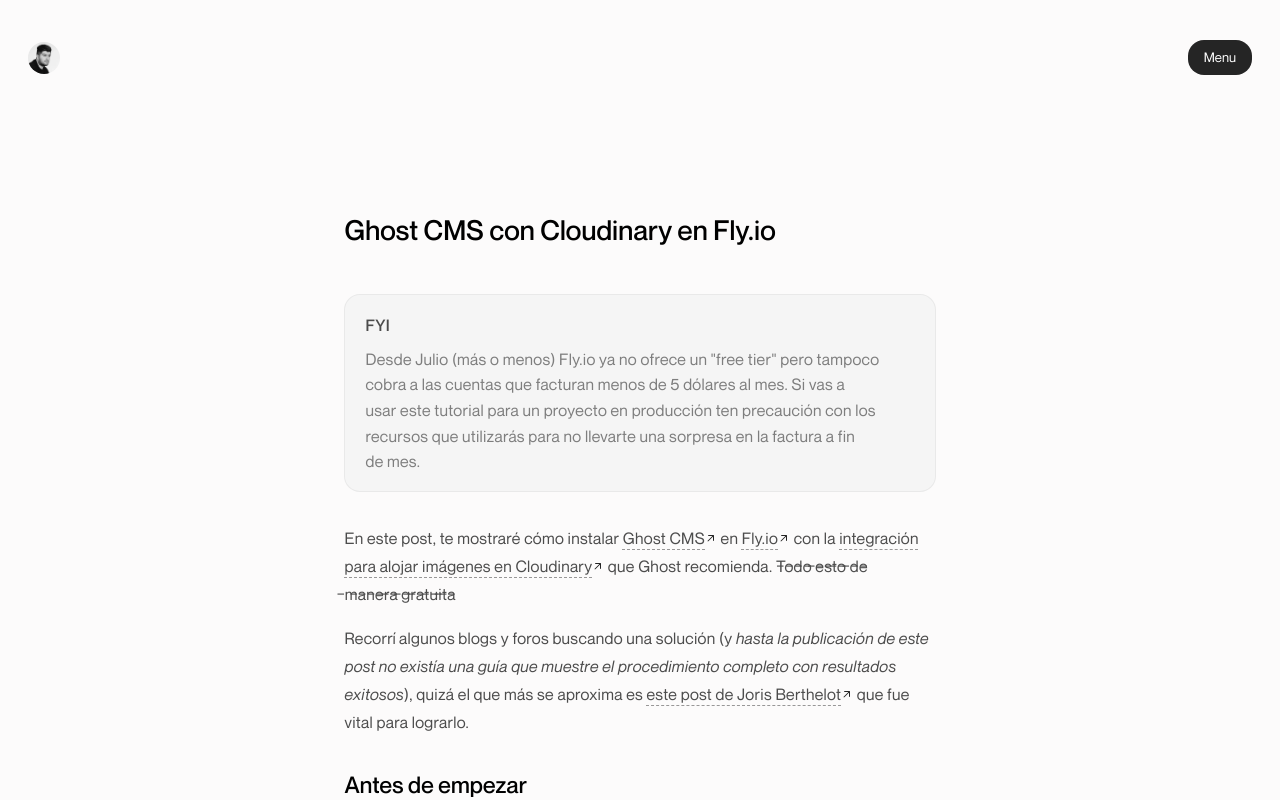
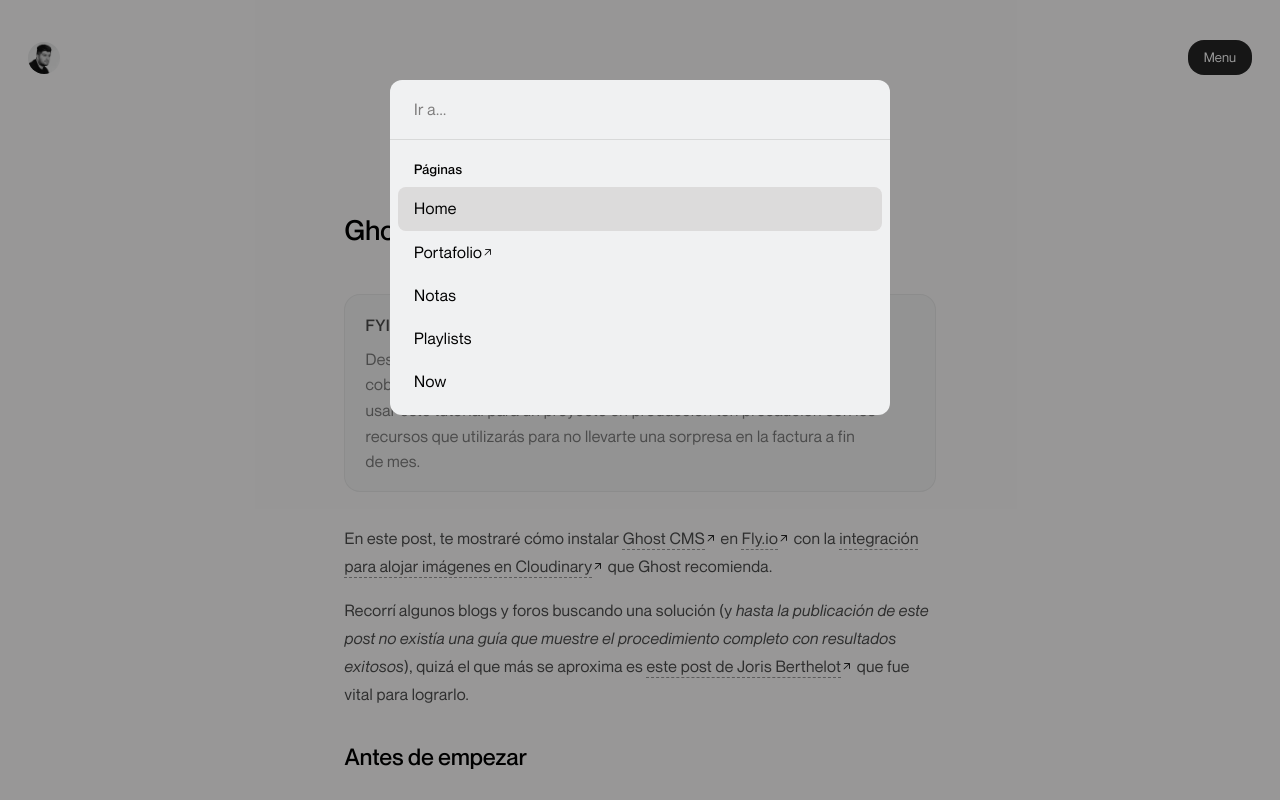
Before and after one commit to byjuanberrios/juanberrios.com, an Astro site: page /notes/instalar-ghost-cms-con-la-integracion-de-cloudinary-en-fly-io in a window 1280 px wide. Both pictures are taken after a click on the button "Menu". Shown: the top 800 px of the page. Built offline with nearby package versions, Linux system fonts and the light colour scheme; Astro itself is replaced by a stand-in of ours.

Commit message:
Add modal menu + several styling improvements

```diff
--- a/src/components/Header.astro
+++ b/src/components/Header.astro
@@ -5,13 +5,70 @@
 import "../styles/header.css";
 ---
 
-<header class="main-header">
+<header class="main-header" transition:persist>
   <nav>
     <a href="/" class="brand-avatar">
       <Image src={meImage} alt="Avatar de Juan Berrios" />
     </a>
-    <button class="menu-button">
+    <button class="menu-button" id="trigger-menu">
       <span>Menu</span>
     </button>
   </nav>
+
+  <div class="modal display-none" id="modal">
+    <div class="modal-content">
+      <div class="input">Ir a...</div>
+      <div class="menu">
+        <p class="title">Páginas</p>
+        <div class="links">
+          <a href="/">Home</a>
+          <a
+            href="https://works.juanberrios.com"
+            target="_blank"
+            rel="noreferer noopener"
+            style="display: flex; align-items: center">Portafolio</a
+          >
+          <a href="/notes">Notas</a>
+          <a href="/playlists">Playlists</a>
+          <a href="/now">Now</a>
+        </div>
+      </div>
+    </div>
+  </div>
+
+  <script>
+    const triggerMenu = document.querySelector("#trigger-menu");
+    const modal = document.querySelector("#modal");
+    const menus = document.querySelectorAll(".menu a");
+
+    const open = () => {
+      modal?.classList.remove("display-none");
+      document.body.style.overflow = "hidden";
+      document.body.addEventListener("keydown", escapeClose);
+      menus?.forEach((menu) => menu.addEventListener("click", close));
+      modal?.addEventListener("click", outsideClose);
+    };
+    const close = () => {
+      modal?.classList.add("display-none");
+      document.body.style.overflow = "auto";
+      document.body.removeEventListener("keydown", escapeClose);
+      modal?.removeEventListener("click", outsideClose);
+    };
+    const escapeClose = (event: any) => {
+      if (event.keyCode === 27) {
+        close();
+      }
+    };
+
+    const outsideClose = (event: any) => {
+      if (
+        event.target === modal ||
+        event.target.classList.contains("display-none")
+      ) {
+        close();
+      }
+    };
+
+    triggerMenu?.addEventListener("click", open);
+  </script>
 </header>
--- a/src/content/notes/instalar-ghost-cms-con-la-integracion-de-cloudinary-en-fly-io.mdx
+++ b/src/content/notes/instalar-ghost-cms-con-la-integracion-de-cloudinary-en-fly-io.mdx
@@ -12,7 +12,7 @@
   utilizarás para no llevarte una sorpresa en la factura a fin de mes.
 </Message>
 
-En este post, te mostraré cómo instalar [Ghost CMS](https://ghost.org) en [Fly.io](https://Fly.io) con la [integración para alojar imágenes en Cloudinary](https://github.com/eexit/ghost-storage-cloudinary) que Ghost recomienda. T̵o̵d̵o̵ ̵e̵s̵t̵o̵ ̵d̵e̵ ̵m̵a̵n̵e̵r̵a̵ ̵g̵r̵a̵t̵u̵i̵t̵a̵
+En este post, te mostraré cómo instalar [Ghost CMS](https://ghost.org) en [Fly.io](https://Fly.io) con la [integración para alojar imágenes en Cloudinary](https://github.com/eexit/ghost-storage-cloudinary) que Ghost recomienda.
 
 Recorrí algunos blogs y foros buscando una solución (y _hasta la publicación de este post no existía una guía que muestre el procedimiento completo con resultados exitosos_), quizá el que más se aproxima es [este post de Joris Berthelot](https://blog.eexit.net/digitalocean-to-fly-io/) que fue vital para lograrlo.
 
--- a/src/styles/app.css
+++ b/src/styles/app.css
@@ -40,6 +40,7 @@
     --color-gray: #FCFBFB;
     --color-gray-dark: #F5F5F5;
     --color-gray-darker: #f0f1f2;
+    --color-gray-darkest: #dcdbdb;
     /* --color-highlight: #024aad; */
     /* --color-highlight: #2253ff; */
     /* --color-highlight: #2347cc; */
@@ -156,7 +157,8 @@
 }
 
 ul {
-    list-style-type: disc;
+    /* list-style-type: disc; */
+    list-style-type: "→  ";
     /* list-style-position: outside; */
 }
 
@@ -251,6 +253,7 @@
 
 h1.big {
     font-size: var(--step-5);
+    line-height: 130%;
     /* letter-spacing: calc(var(--step-3) * 0.5 / 100);
     line-height: 140%;
     margin-top: calc(var(--space-3xl) + var(--space-xs)); */
--- a/src/styles/header.css
+++ b/src/styles/header.css
@@ -39,3 +39,62 @@
         color: white
     }
 }
+
+.modal {
+    position: fixed;
+    width: 100%;
+    height: 100%;
+    background-color: rgba(0, 0, 0, 0.4);
+    top: 0;
+    left: 0;
+    display: flex;
+    place-items: start center;
+    z-index: 999;
+    transition: all ease 0.3s;
+    .modal-content {
+        position: relative;
+        width: 88%;
+        max-width: 500px;
+        /* height: 75vh; */
+        margin: 10vh auto 0;
+        background-color: var(--color-gray-darker);
+        border-radius: var(--space-xs);
+        padding-block-end: var(--space-xs);
+        .input {
+            width: 100%;
+            /* height: 30px; */
+            color: var(--color-highlight);
+            border-bottom: solid 1px rgba(0, 0, 0, 0.1);
+            padding: var(--space-s) var(--space-l);
+        }
+        .menu {
+            display: grid;
+            padding: 0 var(--space-2xs);
+            p.title {
+                padding-inline: var(--space-s);
+                font-size: var(--step--1);
+                font-weight: 500;
+            }
+            .links {
+                margin-top: var(--space-3xs);
+                a {
+                    padding: var(--space-2xs) var(--space-s);
+                    font-size: var(--step-0);
+                    text-decoration: none;
+                    display: flex;
+                    align-items: center;
+                    border-radius: var(--space-2xs);
+                    &:nth-child(1) {
+                        background-color: var(--color-gray-darkest);
+                    }
+                    &:hover {
+                        background-color: var(--color-gray-darkest);
+                    }
+                }
+            }
+        }
+    }
+    &.display-none {
+        display: none;
+    }
+}
--- a/src/styles/now.css
+++ b/src/styles/now.css
@@ -12,6 +12,9 @@
             p, li {
                 margin-top: var(--space-2xs);
             }
+            /* ul {
+                list-style-type: "→  ";
+            }  */
         }
     }
 }
```
